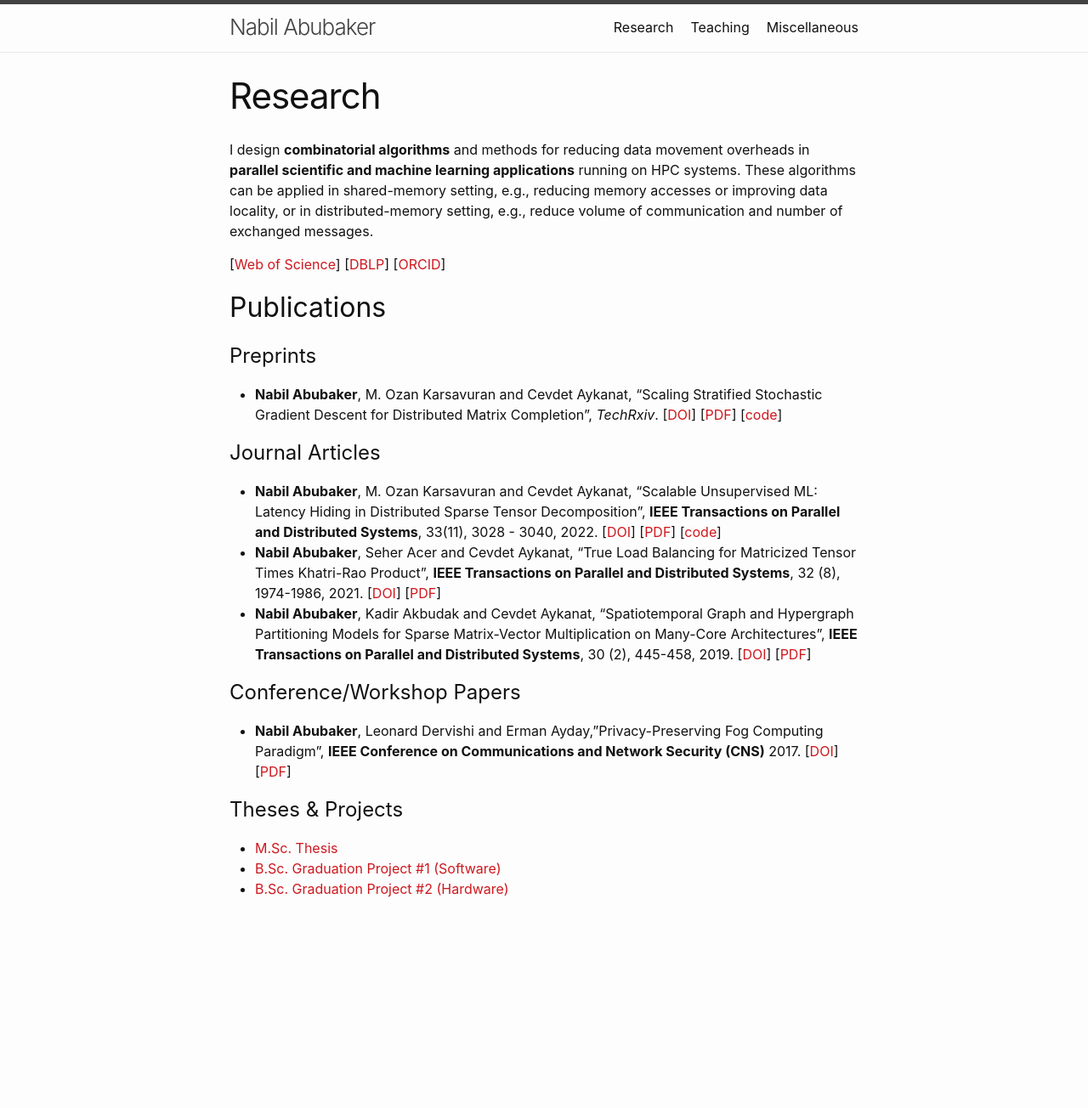
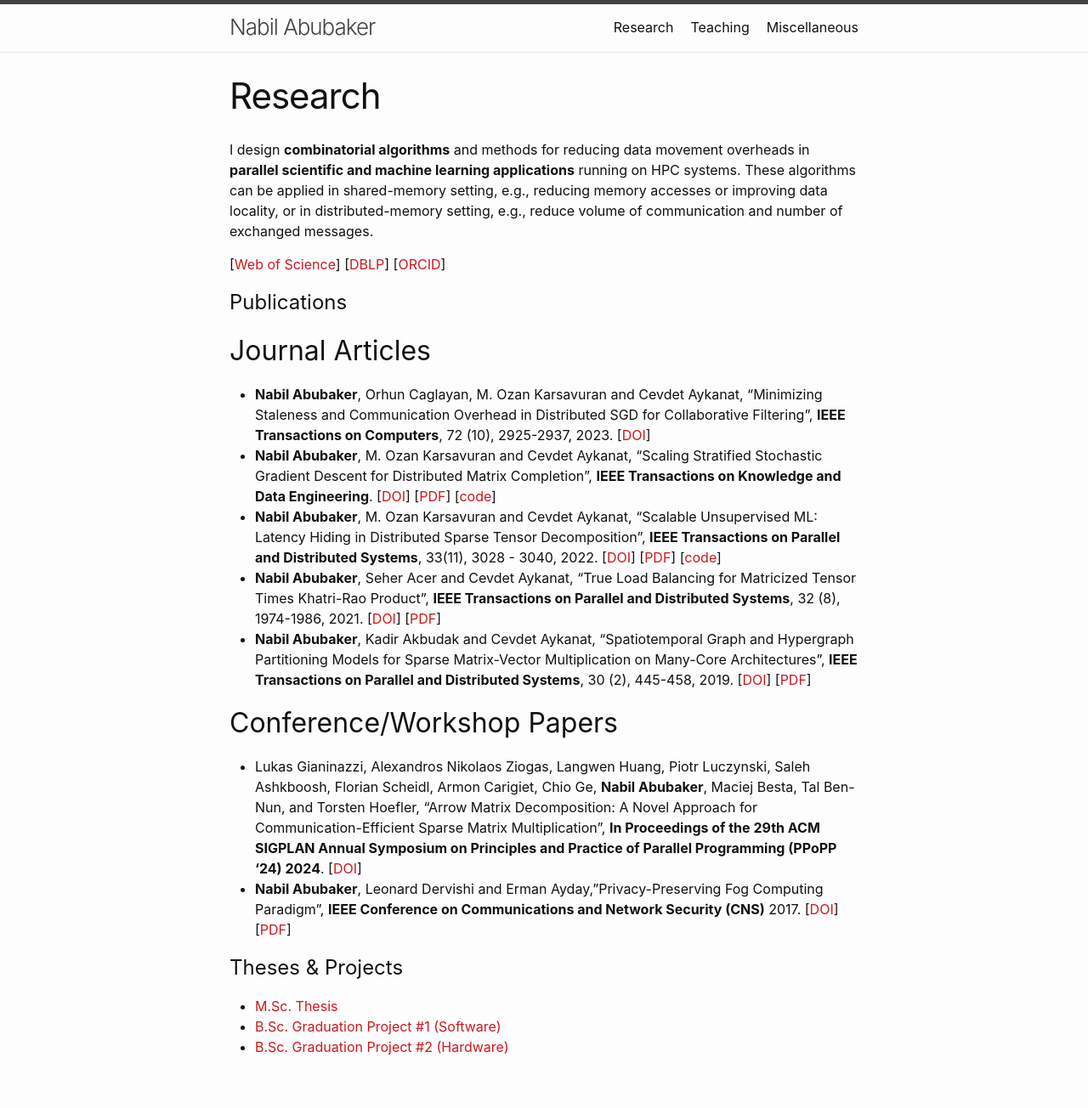
Before and after one commit to nfabubaker/nfabubaker.github.io, a Jekyll site: the page built from research.md, in a window 1280 px wide. Shown: the whole page at 85% size. Built offline with Jekyll 4.4.1, drawn with Linux system fonts in a browser that asks for light colours; some web fonts are replaced; before the commit the page ends 1118 px from its top, so only the background shows below that.

Commit message:
Update research.md

```diff
--- a/research.md
+++ b/research.md
@@ -15,17 +15,19 @@ These algorithms can be applied in shared-memory setting, e.g., reducing memory
 
 [//]: <> My current Erdős number is 5
 
-## Publications
-# Preprints
-- **Nabil Abubaker**, M. Ozan Karsavuran and Cevdet Aykanat, "Scaling Stratified Stochastic Gradient Descent for Distributed Matrix Completion", *TechRxiv*. [[DOI](https://doi.org/10.36227/techrxiv.19350536.v1)] [[PDF](/dsgd.pdf)] [[code](https://github.com/nfabubaker/CESSGD)]
+# Publications
 
-# Journal Articles
+## Journal Articles
+- **Nabil Abubaker**, Orhun Caglayan, M. Ozan Karsavuran and Cevdet Aykanat, "Minimizing Staleness and Communication Overhead in Distributed SGD for Collaborative Filtering", **IEEE Transactions on Computers**, 72 (10), 2925-2937, 2023. [[DOI](https://doi.org/10.1109/TC.2023.3275107)]
+- **Nabil Abubaker**, M. Ozan Karsavuran and Cevdet Aykanat, "Scaling Stratified Stochastic Gradient Descent for Distributed Matrix Completion", **IEEE Transactions on Knowledge and Data Engineering**. [[DOI](https://doi.org/10.1109/TKDE.2023.3253791)] [[PDF](/dsgd.pdf)] [[code](https://github.com/nfabubaker/CESSGD)]
 - **Nabil Abubaker**, M. Ozan Karsavuran and Cevdet Aykanat, "Scalable Unsupervised ML: Latency Hiding in Distributed Sparse Tensor Decomposition", **IEEE Transactions on Parallel and Distributed Systems**, 33(11), 3028 - 3040, 2022. [[DOI](https://doi.org/10.1109/TPDS.2021.3128827)] [[PDF](/tpds_2021_2.pdf)] [[code](https://github.com/nfabubaker/cpd-emb)]
 - **Nabil Abubaker**, Seher Acer and Cevdet Aykanat, "True Load Balancing for Matricized Tensor Times Khatri-Rao Product", **IEEE Transactions on Parallel and Distributed Systems**, 32 (8), 1974-1986, 2021. [[DOI](https://doi.org/10.1109/TPDS.2021.3053836)] [[PDF](/tpds_2021.pdf)]
 - **Nabil Abubaker**, Kadir Akbudak and Cevdet Aykanat, "Spatiotemporal Graph and Hypergraph Partitioning Models for Sparse Matrix-Vector Multiplication on Many-Core Architectures", **IEEE Transactions on Parallel and Distributed Systems**, 30 (2), 445-458, 2019. [[DOI](https://doi.org/10.1109/TPDS.2018.2864729)] [[PDF](/tpds_2018.pdf)]
 
-# Conference/Workshop Papers
+## Conference/Workshop Papers
+- Lukas Gianinazzi, Alexandros Nikolaos Ziogas, Langwen Huang, Piotr Luczynski, Saleh Ashkboosh, Florian Scheidl, Armon Carigiet, Chio Ge, **Nabil Abubaker**, Maciej Besta, Tal Ben-Nun, and Torsten Hoefler, "Arrow Matrix Decomposition: A Novel Approach for Communication-Efficient Sparse Matrix Multiplication", **In Proceedings of the 29th ACM SIGPLAN Annual Symposium on Principles and Practice of Parallel Programming (PPoPP '24) 2024**. [[DOI](https://doi.acm.org?doi=3627535.3638496)]
 - **Nabil Abubaker**, Leonard Dervishi and Erman Ayday,"Privacy-Preserving Fog Computing Paradigm", **IEEE Conference on Communications and Network Security (CNS)** 2017. [[DOI](https://doi.org/10.1109/CNS.2017.8228709)] [[PDF](/privacy_in_fog_paper.pdf)]
+
 
 # Theses & Projects
 - [M.Sc. Thesis](http://repository.bilkent.edu.tr/handle/11693/32211)
```
